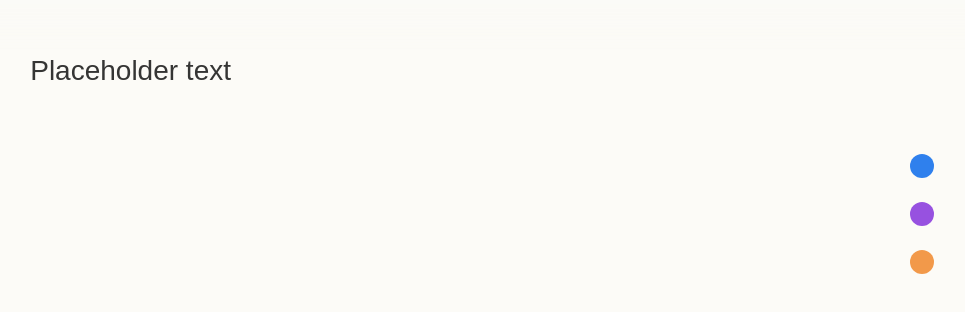
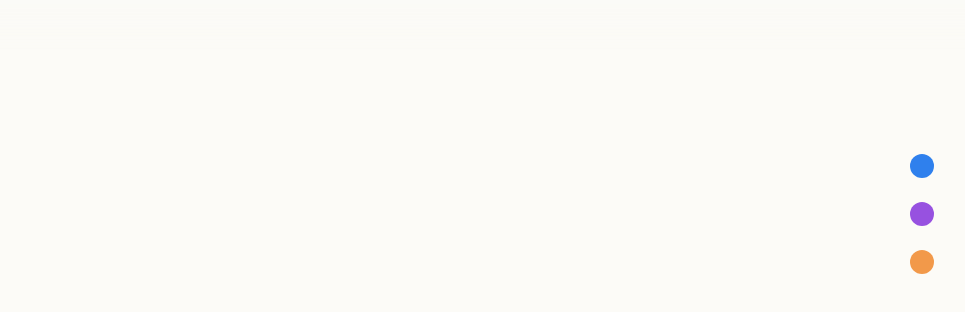
Before and after one commit to merryvj/llm-daemons, a React (Create React App) app: page / in a window 1280 px wide. Shown: the part 186-498 px from the top of the page, without its empty margins (129-1094 px from the left). Built offline with nearby package versions, Linux system fonts and the light colour scheme; a web font is replaced by a local one.

Commit message:
fix for text disappearing on daemon select

```diff
--- a/src/components/Editor/Editor.jsx
+++ b/src/components/Editor/Editor.jsx
@@ -5,9 +5,8 @@ import { escapeRegExp } from 'lodash';
 import Modal from '../Modal/Modal';
 import Daemons from '../Daemons/Daemons';
 
-
 export default function Editor() {
-  const [text, setText] = useState("Placeholder text");
+  const [text, setText] = useState("");
   const [textParts, setTextParts] = useState([]);
   const [isHovered, setIsHovered] = useState(false);
   const [activeDaemon, setActiveDaemon] = useState(null);
@@ -53,7 +52,7 @@ export default function Editor() {
   return (
     <div className={styles.container}>
       <div className={styles.wrapper}>
-      <div contentEditable='true' className={styles.text} onBlur={handleBlur} onPaste={handlePaste}> {loading ? textParts.map((part, i) => <React.Fragment key={i}>{part}</React.Fragment>) : text}</div>
+      <div contentEditable='true' className={styles.text} onBlur={handleBlur} onPaste={handlePaste}> {textParts.length > 1 ? textParts.map((part, i) => <React.Fragment key={i}>{part}</React.Fragment>) : text}</div>
       {activeDaemon && <Modal data={edits} visible={isHovered} onAction={() => setIsHovered(false)} markRef={markRef} daemon={activeDaemon}/>
 }
     </div>
--- a/src/hooks/useAI.js
+++ b/src/hooks/useAI.js
@@ -34,7 +34,6 @@ const useAI = (text, activeDaemon) => {
 
     useEffect(() => {
         if (loading | !activeDaemon) return;
-        setLoading(true);
 
         const callModel = async() => {
               const input = await prompt.format({
@@ -59,6 +58,7 @@ const useAI = (text, activeDaemon) => {
         }
 
         callModel();
+        setLoading(true);
 
     }, [text, activeDaemon])
 
```
